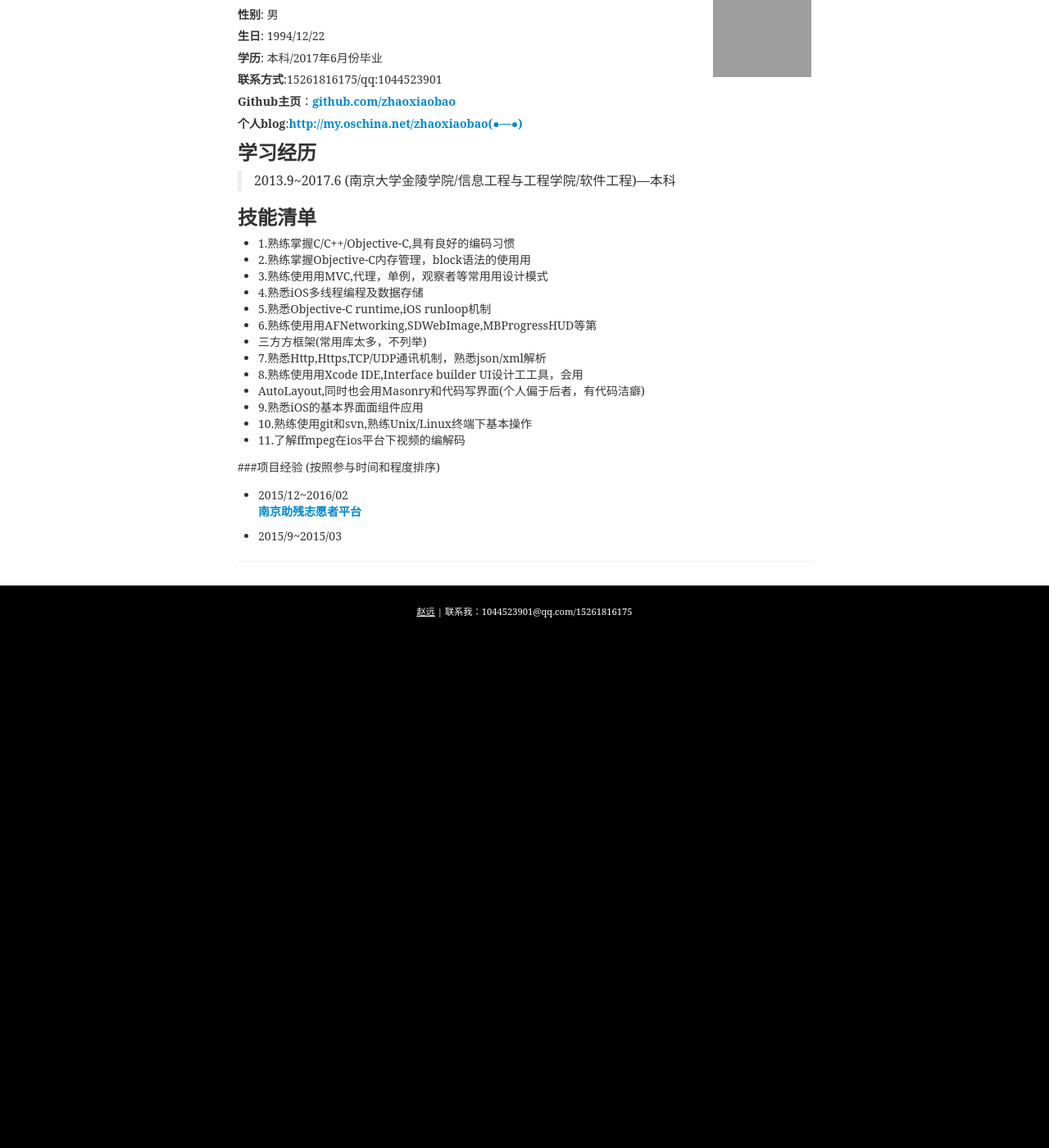
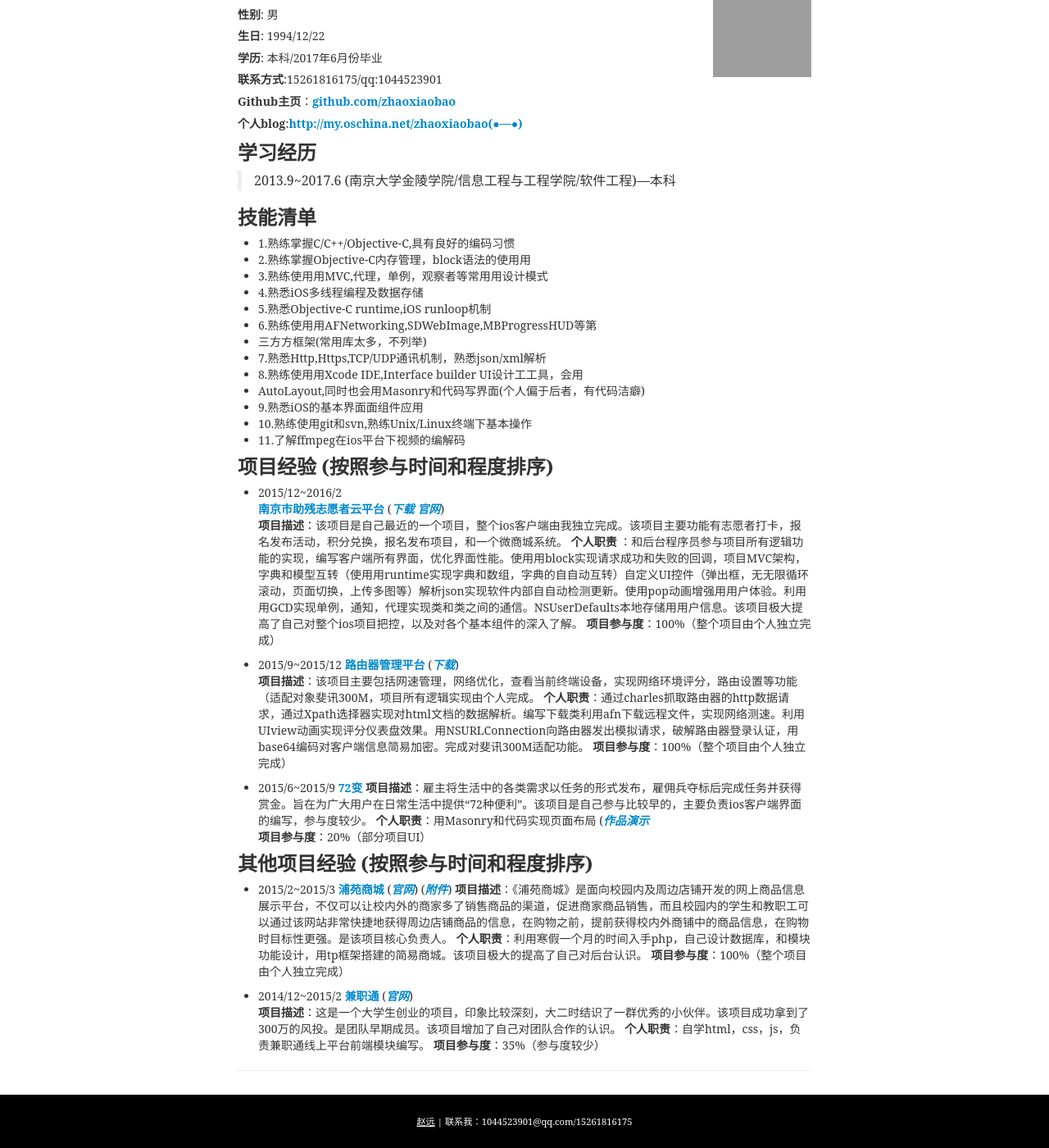
Before and after one commit to zhaoxiaobao/zhaoxiaobao.github.io, a Jekyll site: the page built from _posts/2016-02-28-welcome-to-jekyll.markdown, in a window 1280 px wide and 1400 px high, scrolled down 216 px. Shown: the whole window at 82% size. Built offline with Jekyll 4.4.1, drawn with Linux system fonts in a browser that asks for light colours; before the commit the page ends 995 px from its top, so only the background shows below that; grey boxes are pictures that could not be loaded.

Commit message:
修改简历

```diff
--- a/_posts/2016-02-28-welcome-to-jekyll.markdown
+++ b/_posts/2016-02-28-welcome-to-jekyll.markdown
@@ -32,9 +32,37 @@ title: 个人简历
 - 10.熟练使用git和svn,熟练Unix/Linux终端下基本操作
 - 11.了解ffmpeg在ios平台下视频的编解码
 
-###项目经验       (按照参与时间和程度排序)
+### 项目经验       (按照参与时间和程度排序)
 
--  2015/12~2016/02
-[**南京助残志愿者平台**](/njzc/app-njzc.html)
+-  2015/12~2016/2
+[**南京市助残志愿者云平台**](/njzc/app-njzc.html)  ([***下载***](https://itunes.apple.com/us/app/nan-jing-zhu-can-yun-ping-tai/id1079831240?l=zh&ls=1&mt=8)  [***官网***](http://www.njzebei.com:8082/Skin/mainpage/index.html#))
+**项目描述**：该项目是自己最近的一个项目，整个ios客户端由我独立完成。该项目主要功能有志愿者打卡，报名发布活动，积分兑换，报名发布项目，和一个微商城系统。
+**个人职责**
+：和后台程序员参与项目所有逻辑功能的实现，编写客户端所有界面，优化界面性能。使⽤用block实现请求成功和失败的回调，项目MVC架构，字典和模型互转（使⽤用runtime实现字典和数组，字典的⾃自动互转）自定义UI控件（弹出框，⽆无限循环滚动，页面切换，上传多图等）解析json实现软件内部⾃自动检测更新。使⽤pop动画增强⽤用户体验。利⽤用GCD实现单例，通知，代理实现类和类之间的通信。NSUserDefaults本地存储⽤用户信息。该项目极大提高了自己对整个ios项目把控，以及对各个基本组件的深入了解。
+**项目参与度**：100%（整个项目由个人独立完成）
 
--  2015/9~2015/03
+-  2015/9~2015/12
+[**路由器管理平台**](https://github.com/zhaoxiaobao/luyou-ios)  ([***下载***](https://itunes.apple.com/us/app/lu-you-guan-li/id1061866839?l=zh&ls=1&mt=8))
+**项目描述**：该项目主要包括网速管理，网络优化，查看当前终端设备，实现网络环境评分，路由设置等功能（适配对象斐讯300M，项目所有逻辑实现由个人完成。
+**个人职责**：通过charles抓取路由器的http数据请求，通过Xpath选择器实现对html文档的数据解析。编写下载类利用afn下载远程文件，实现网络测速。利用UIview动画实现评分仪表盘效果。用NSURLConnection向路由器发出模拟请求，破解路由器登录认证，用base64编码对客户端信息简易加密。完成对斐讯300M适配功能。
+**项目参与度**：100%（整个项目由个人独立完成）
+
+-  2015/6~2015/9
+[**72变**]()
+**项目描述**：雇主将生活中的各类需求以任务的形式发布，雇佣兵夺标后完成任务并获得赏金。旨在为广大用户在日常生活中提供“72种便利”。该项目是自己参与比较早的，主要负责ios客户端界面的编写，参与度较少。
+**个人职责**：用Masonry和代码实现页面布局 ([***作品演示***]()
+**项目参与度**：20%（部分项目UI）
+
+### 其他项目经验       (按照参与时间和程度排序)
+
+-  2015/2~2015/3
+[**浦苑商城**](/njzc/app-lygl.html)  ([***官网***](http://puyshop.cn/))  ([***附件***](http://puyshop.cn/))
+**项目描述**：《浦苑商城》是面向校园内及周边店铺开发的网上商品信息展示平台，不仅可以让校内外的商家多了销售商品的渠道，促进商家商品销售，而且校园内的学生和教职工可以通过该网站非常快捷地获得周边店铺商品的信息，在购物之前，提前获得校内外商铺中的商品信息，在购物时目标性更强。是该项目核心负责人。
+**个人职责**：利用寒假一个月的时间入手php，自己设计数据库，和模块功能设计，用tp框架搭建的简易商城。该项目极大的提高了自己对后台认识。
+**项目参与度**：100%（整个项目由个人独立完成）
+
+-  2014/12~2015/2
+[**兼职通**](/njzc/app-lygl.html)  ([***官网***](http://baike.baidu.com/link?url=bgz7fUyWxZ8hwWFyz7EYBdxWP_CYwl8ckKegFGAN0XO1K7jU-ACq9AlTYXhdVq9p3nYsXNUqrbsma0tgF_9YQq))
+**项目描述**：这是一个大学生创业的项目，印象比较深刻，大二时结识了一群优秀的小伙伴。该项目成功拿到了300万的风投。是团队早期成员。该项目增加了自己对团队合作的认识。
+**个人职责**：自学html，css，js，负责兼职通线上平台前端模块编写。
+**项目参与度**：35%（参与度较少）
```
